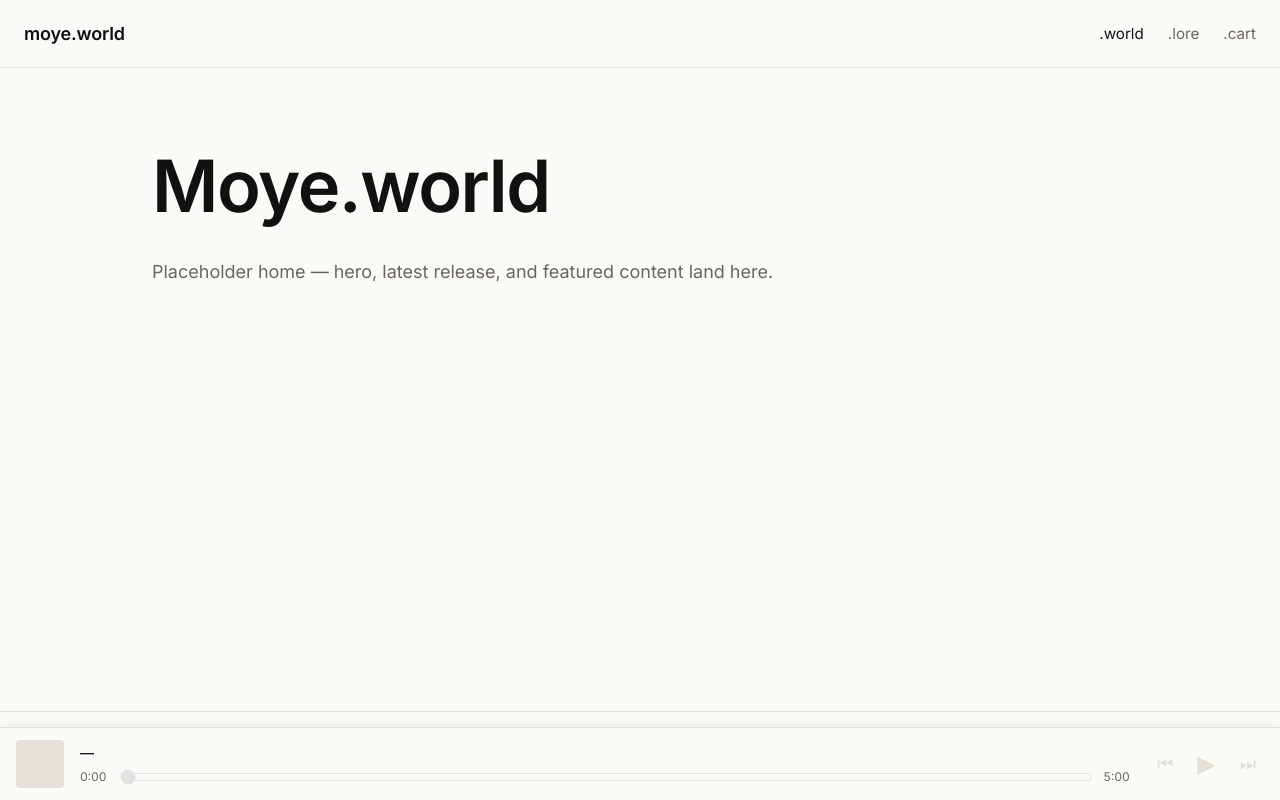
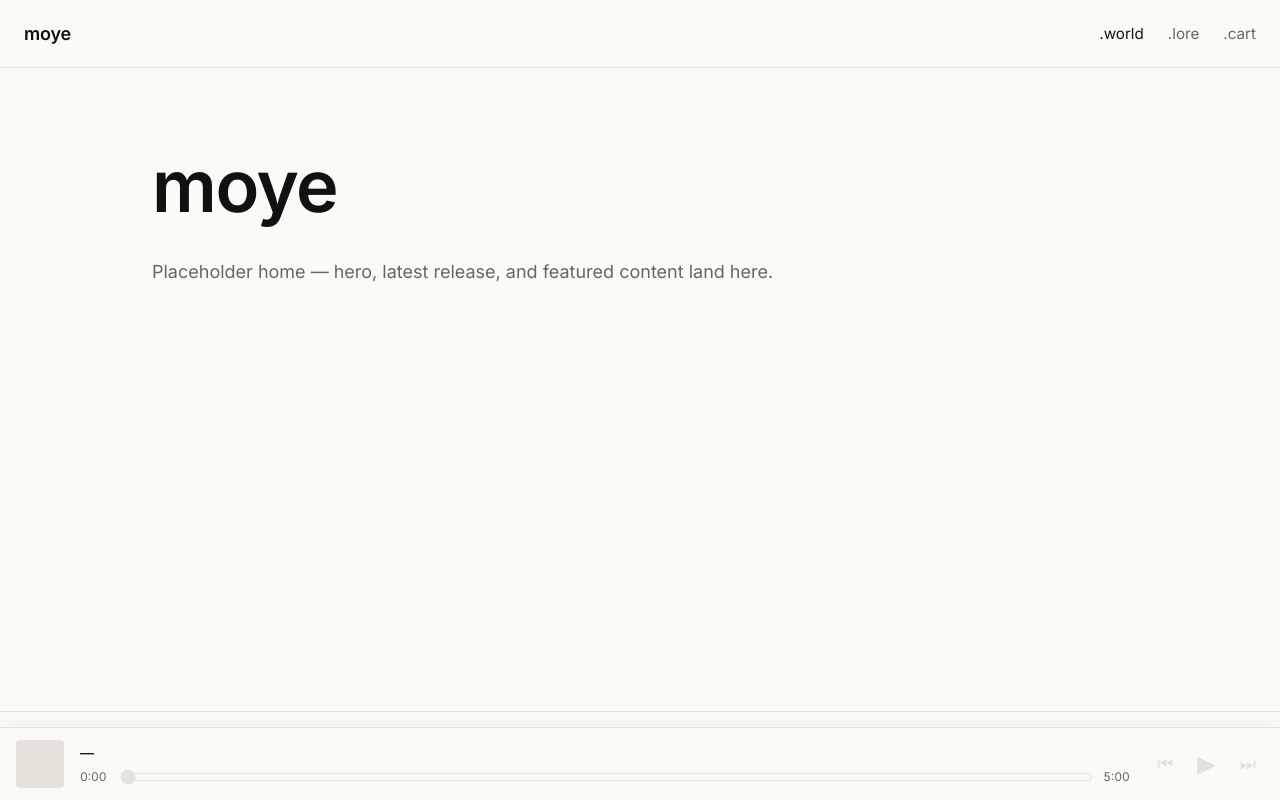
Before and after one commit to marymevs/moye-website, an Angular app in the folder web/: page / in a window 1280 px wide. Built offline with nearby package versions, Linux system fonts and the light colour scheme; no server answers; the database is empty.

Commit message:
Brand is 'moye' across nav and home page
Address PR feedback: the artist's name is moye (lowercase), so the
nav brand and the homepage h1 both render as 'moye' — not
'moye.world' or 'Moye.world'.

Co-Authored-By: Claude Opus 4.7 (1M context) <noreply@anthropic.com>

```diff
--- a/web/src/app/features/home/home.page.ts
+++ b/web/src/app/features/home/home.page.ts
@@ -5,7 +5,7 @@ import { Component, ChangeDetectionStrategy } from '@angular/core';
   changeDetection: ChangeDetectionStrategy.OnPush,
   template: `
     <section class="page">
-      <h1>Moye.world</h1>
+      <h1>moye</h1>
       <p class="lead">Placeholder home — hero, latest release, and featured content land here.</p>
     </section>
   `,
--- a/web/src/app/shared/layout/nav.ts
+++ b/web/src/app/shared/layout/nav.ts
@@ -9,7 +9,7 @@ import { CartService } from '../../core/services/cart.service';
   changeDetection: ChangeDetectionStrategy.OnPush,
   template: `
     <nav class="nav">
-      <a class="nav__brand" routerLink="/">moye.world</a>
+      <a class="nav__brand" routerLink="/">moye</a>
       <ul class="nav__list">
         @for (item of items; track item.key) {
           <li>
```
